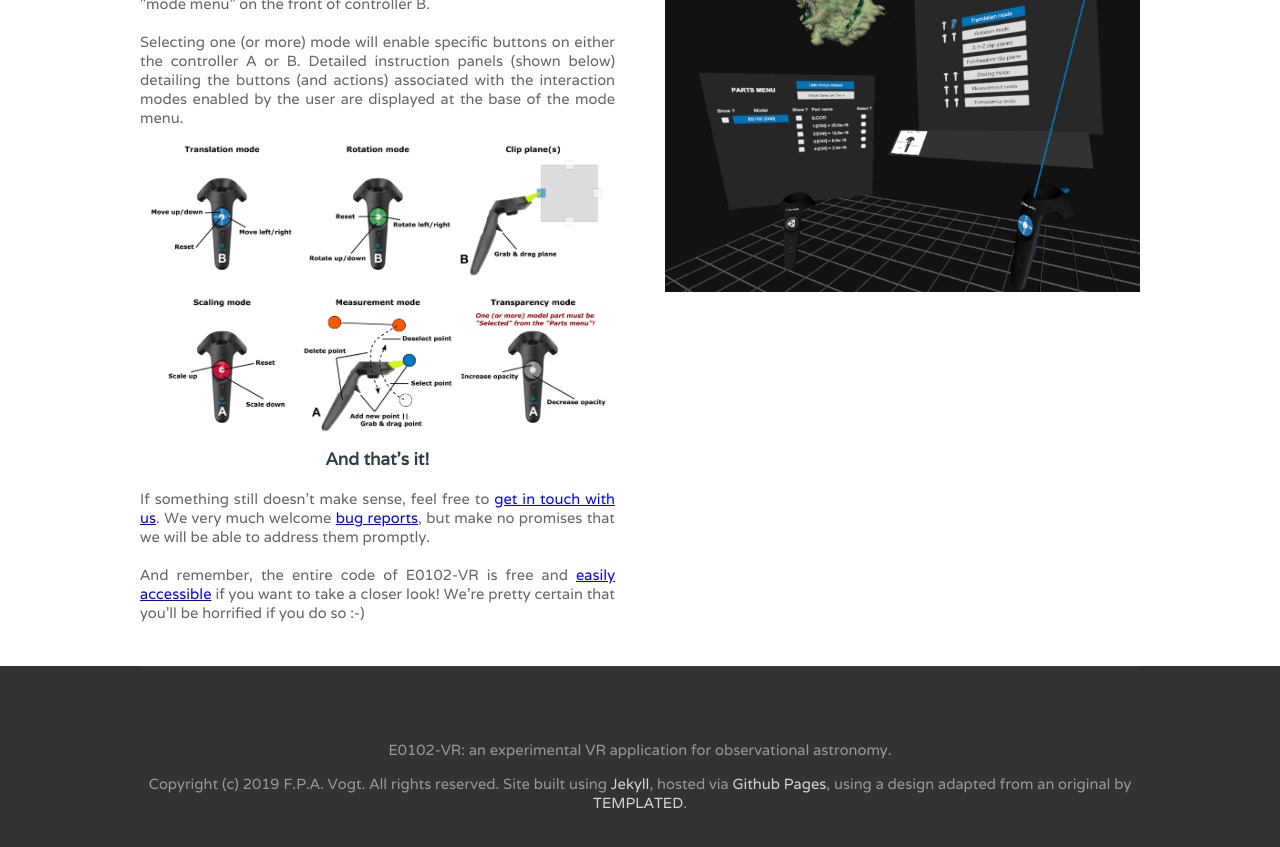
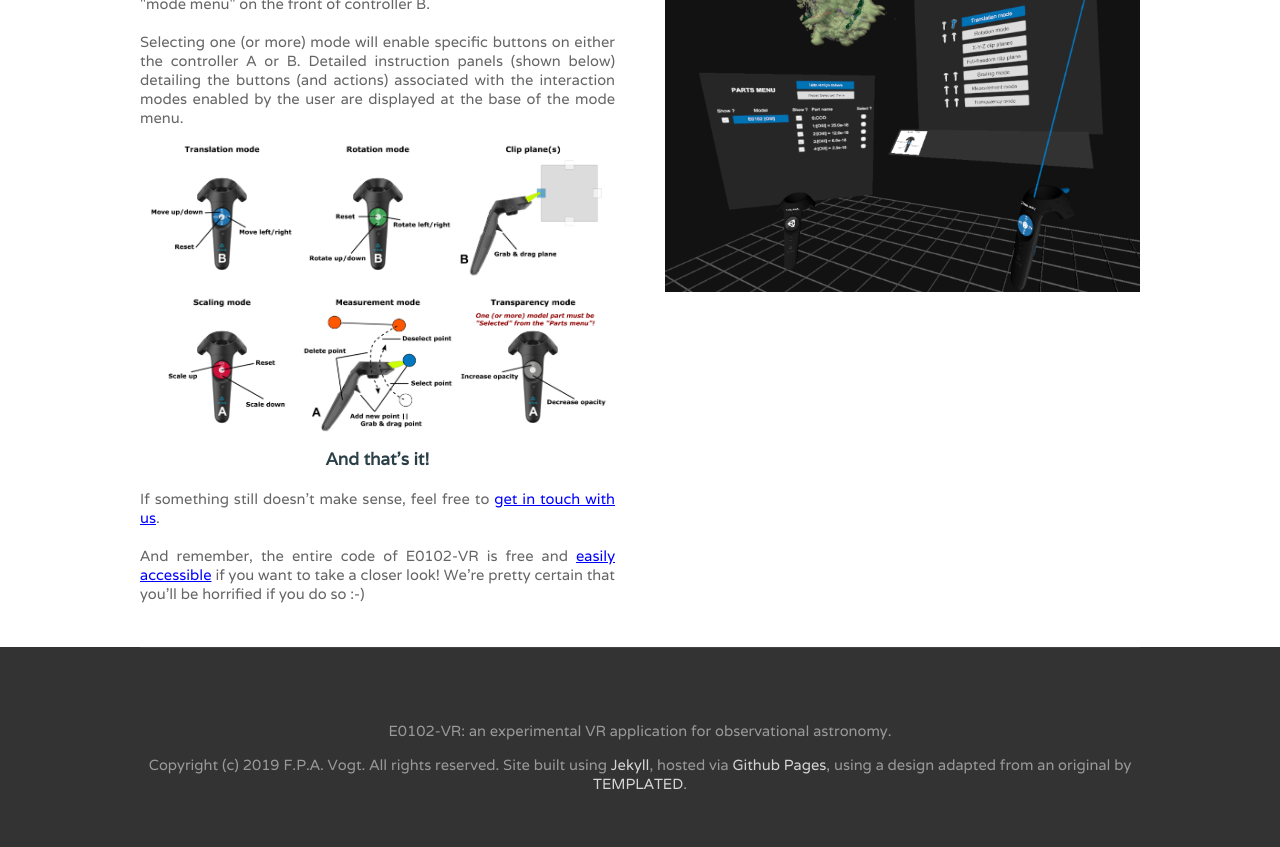
Before and after one commit to fpavogt/E0102-VR, a Jekyll site: the page built from tutorial.html, in a window 1280 px wide and 900 px high, scrolled down 1150 px. Shown: the top 847 px of the window. Built offline with Jekyll 4.4.1, drawn with Linux system fonts in a browser that asks for light colours.

```diff
--- a/tutorial.html
+++ b/tutorial.html
@@ -100,12 +100,12 @@
          </p>
 </div>
         <br><br>
+        <p><br><br></p>
          <h3 style="text-align: center"><b>And that's it!</b></h3>
          <p style="text-align:justify">
          <br>
          If something still doesn't make sense, feel free to <a href="contact.html">get
-         in touch with us</a>. We very much welcome <a target="_blank" href="https://github.com/fpavogt/E0102-VR/issues">bug reports</a>,
-         but make no promises that we will be able to address them promptly.<br>
+         in touch with us</a>.<br>
          <br>
          And remember, the entire code of E0102-VR is free and <a href="https://github.com/fpavogt/E0102-VR">easily accessible</a>
          if you want to take a closer look! We're pretty certain that you'll be horrified if you do so :-)
```
